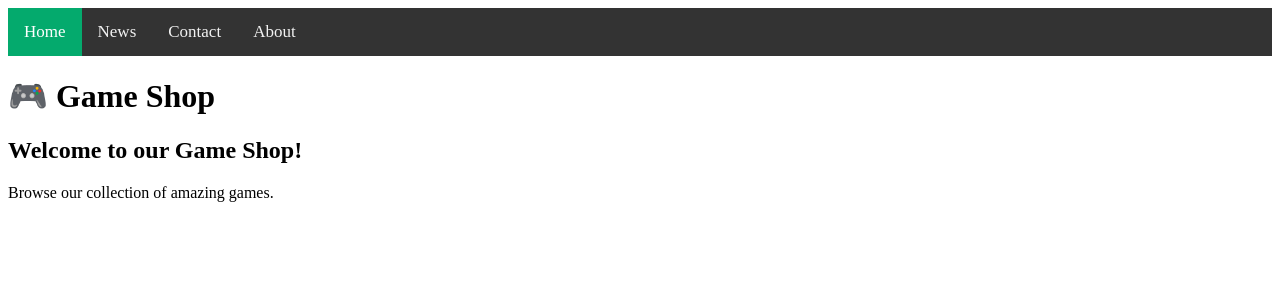
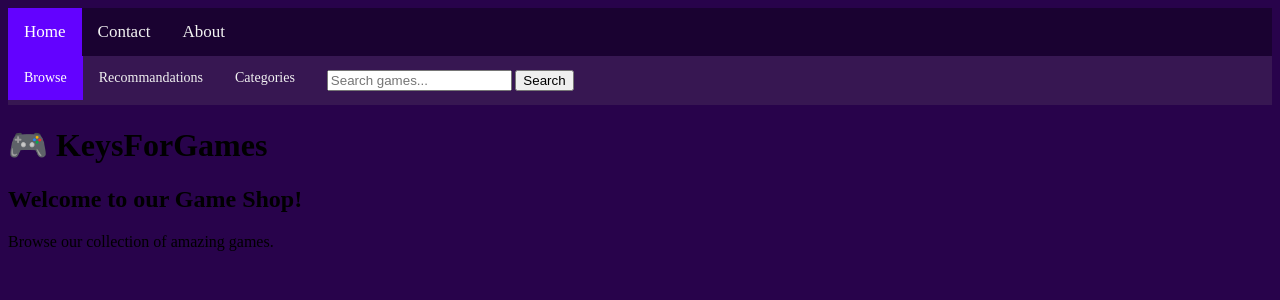
Before and after one commit to CiobanuAnd/KFG-KeysForGames-, a Django app: page / in a window 1280 px wide. Shown: the top 300 px of the page. Run offline with Django 4.2, Linux system fonts and the light colour scheme.

Commit message:
Second NavBar

```diff
--- a/appSite/static/css/style.css
+++ b/appSite/static/css/style.css
@@ -1,5 +1,8 @@
+body{
+    background-color: #28034b;
+}
 .topnav {
-  background-color: #333;
+  background-color: #1a0231;
   overflow: hidden;
 }
 .topnav a {
@@ -12,11 +15,39 @@
 }
 
 .topnav a:hover {
-  background-color: #ddd;
-  color: black;
+  background-color: #5f0a5b;
+  color: rgb(0, 0, 0);
 }
 
 .topnav a.active {
-  background-color: #04AA6D;
+  background-color: #6302ff;
   color: white;
 }
+
+.secondnav {
+    background-color: rgb(55, 23, 82);
+  overflow: hidden;
+}
+
+.secondnav a {
+  float: left;
+  color: #f2f2f2;
+  text-align: center;
+  padding: 14px 16px;
+  text-decoration: none;
+  font-size: 14px;
+}
+
+.secondnav a:hover {
+  background-color: #770c72;
+  color: rgb(0, 0, 0);
+}
+
+.secondnav a.active {
+  background-color: #6302ff;
+  color: white;
+}
+
+.search-form {
+
+}
--- a/appSite/templates/gameshop/base.html
+++ b/appSite/templates/gameshop/base.html
@@ -3,18 +3,29 @@
 <html>
     <div class="topnav">
         <a class="active" href="#home">Home</a>
-        <a href="#news">News</a>
         <a href="#contact">Contact</a>
         <a href="#about">About</a>
     </div>
+    <div class="secondnav">
+        <a class="active" href="#browse">Browse</a>
+        <a href="#recomandations">Recommandations</a>
+        <a href="#categories">Categories</a>
+        <!-- SEARCH BAR -->
+        <a form action="" method="get" class="search-form">
+            <input type="text" name="q" placeholder="Search games..." />
+            <button type="submit">Search</button>
+        </form>
+    </div>
+
+
     <head>
-        <title>KeysForGames</title>
+        <title>KFG</title>
         <link rel="stylesheet" href="{% static 'css/style.css' %}">
     </head>
     <body>
 
         <header>
-            <h1>🎮 Game Shop</h1>
+            <h1>🎮 KeysForGames </h1>
         </header>
 
         {% block content %}
```
